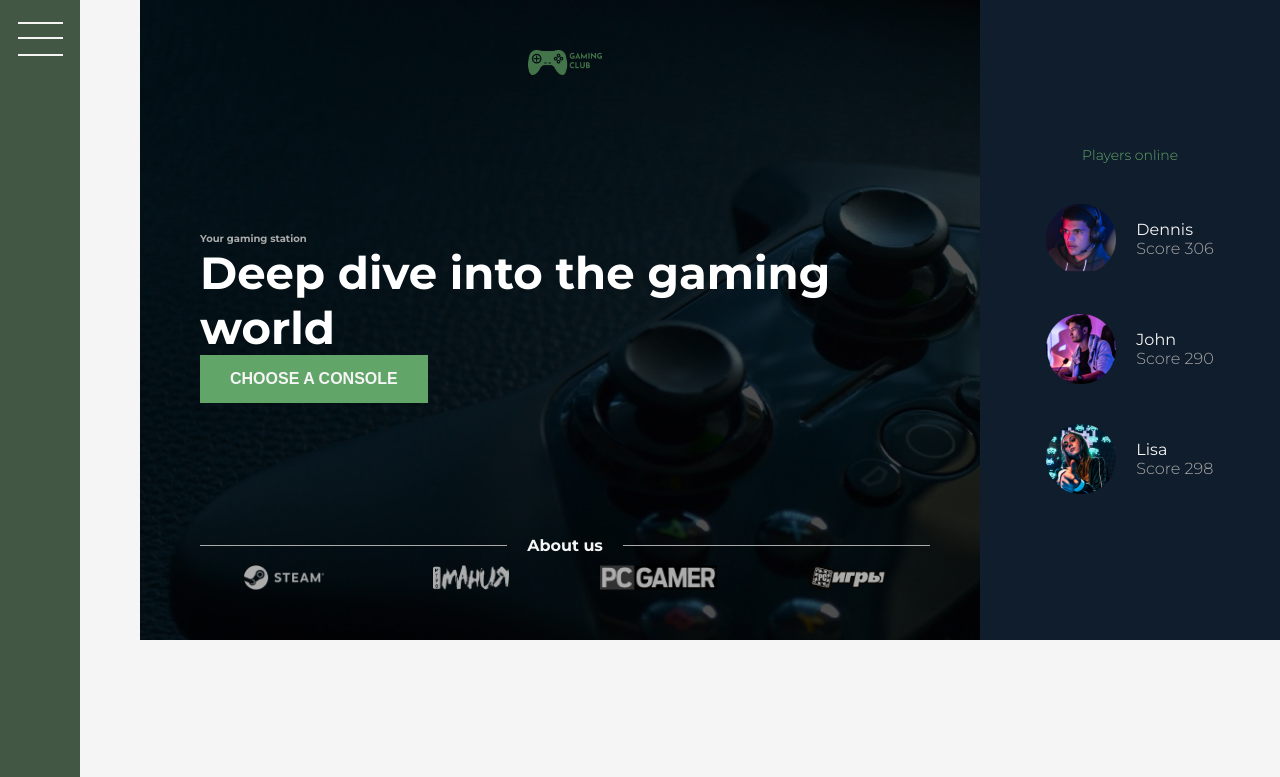
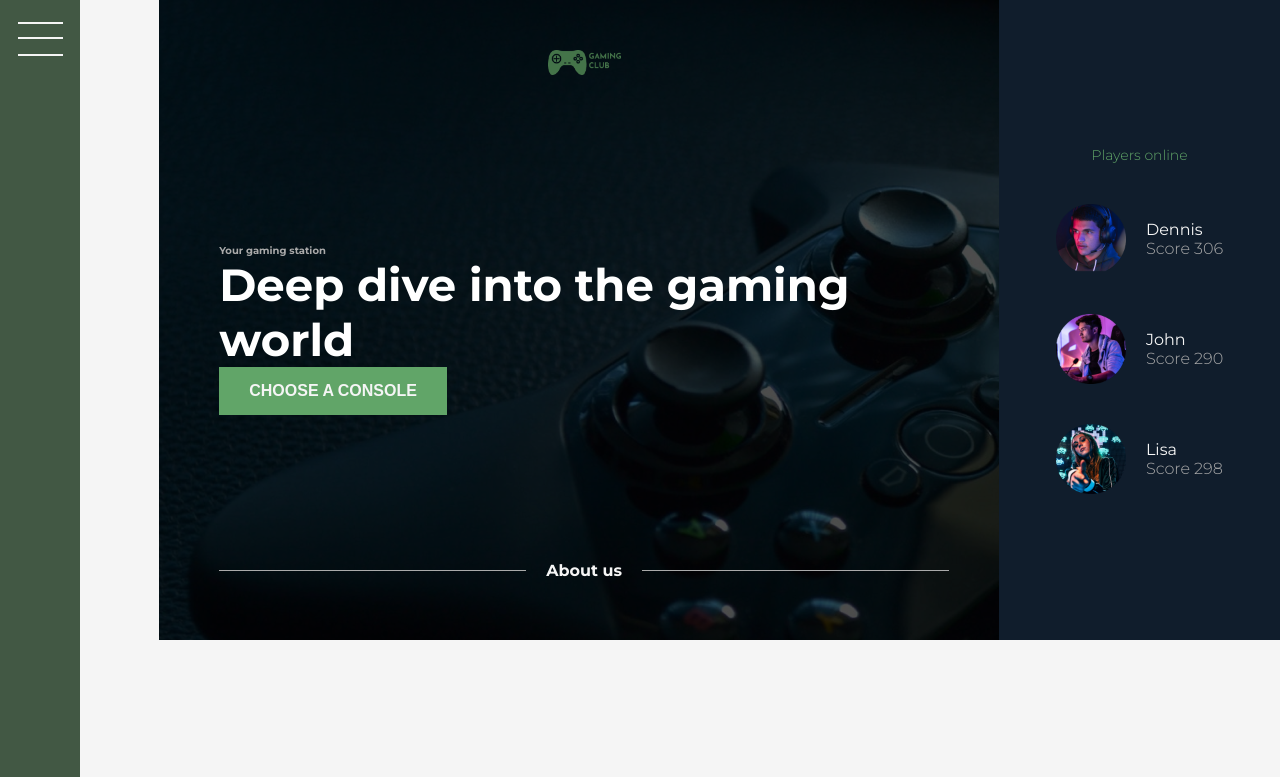
Before and after one commit to PAS240886/CSSGRIDlANDING, a website: page index.html in a window 1280 px wide. Shown: the top 777 px of the page. Drawn offline with Linux system fonts and the light colour scheme.

Commit message:
Update index.html

```diff
--- a/index.html
+++ b/index.html
@@ -22,10 +22,6 @@
             <button class="btn header-btn">Choose a console</button>
             <div class="header-line-text">About us</div>
             <div class="images-header">
-                <img src="src/img/Второй макет grid css (Copy)/Group-1.png" alt="img">
-                <img src="src/img/Второй макет grid css (Copy)/Group.png" alt="img">
-                <img src="src/img/Второй макет grid css (Copy)/PC_Gamer_old_logo 1.png" alt="img">
-                <img src="src/img/Второй макет grid css (Copy)/Слой 2.png" alt="img">
             </div>
             </div>
         <div class="gamers">
```
